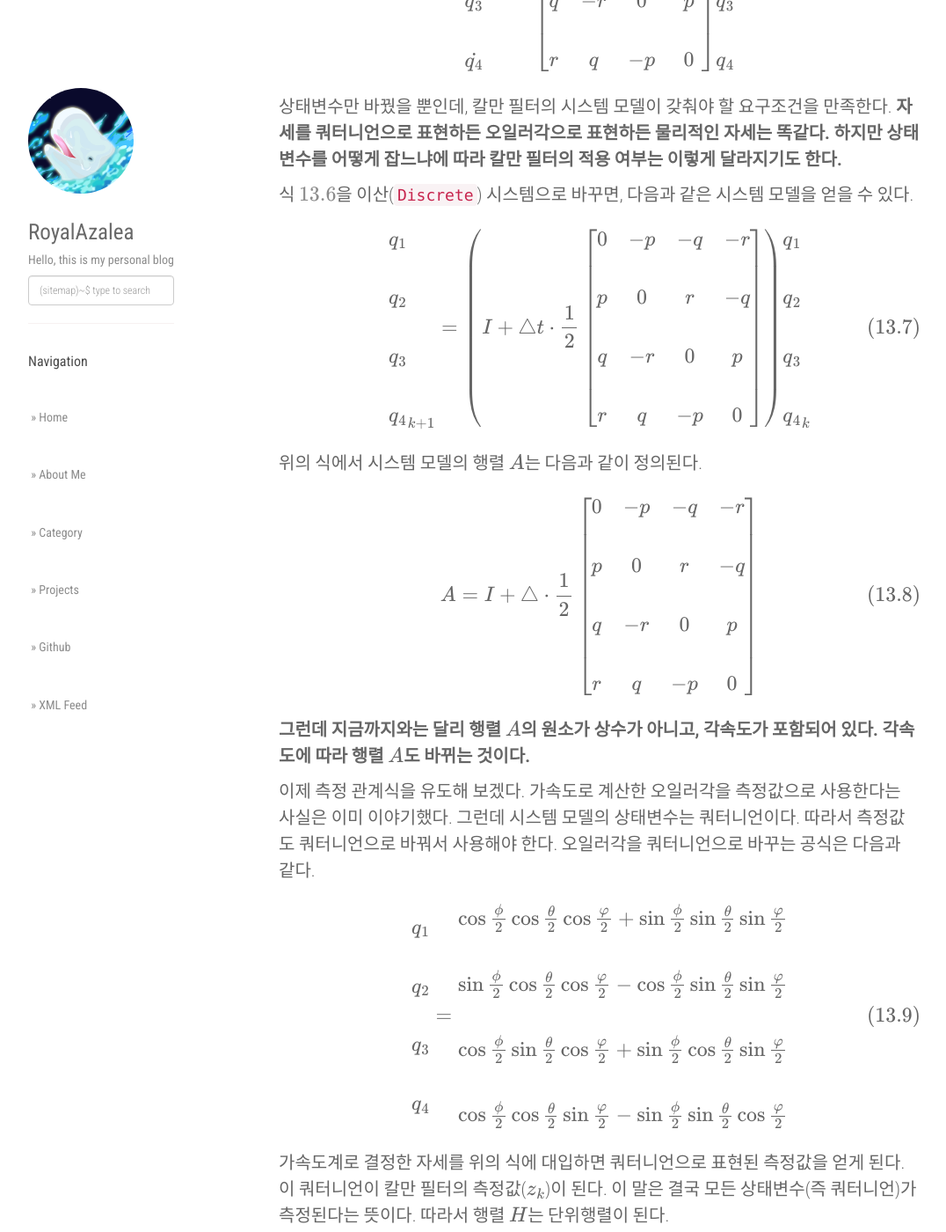
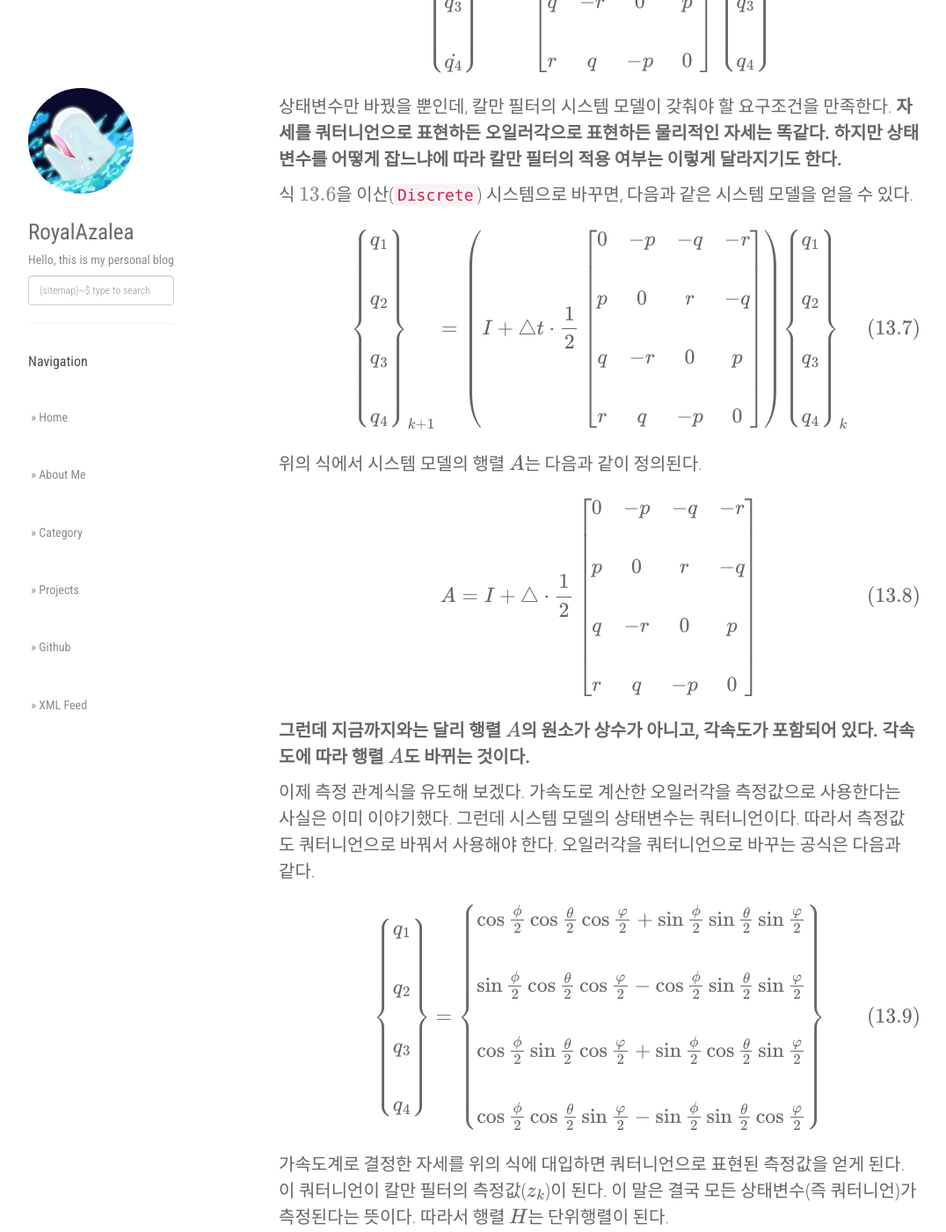
Before and after one commit to RoyalAzalea/RoyalAzalea.github.io, a Jekyll site: the page built from _posts/kalman-filter-study/2017-03-29-kalman-filter-study.md, in a window 1280 px wide and 1400 px high, scrolled down 2981 px. Shown: the whole window at 88% size, without its empty margins (53-1129 px from the left). Built offline with Jekyll 4.4.1, drawn with Linux system fonts in a browser that asks for light colours; nearby versions of some CDN libraries; formulas are drawn with MathJax 3; some of the changed text lies outside the part shown.

Commit message:
update_md

```diff
--- a/_posts/kalman-filter-study/2017-03-29-kalman-filter-study.md
+++ b/_posts/kalman-filter-study/2017-03-29-kalman-filter-study.md
@@ -50,7 +50,7 @@ categories: [kalman_filter, matlab]
 선택이다.
 
 $$
-x = \begin{matrix} \phi \\\\ \theta \\\\ \varphi \end{matrix}
+x = \begin{Bmatrix} \phi \\\\ \theta \\\\ \varphi \end{Bmatrix}
 $$
 
 예제에서는 수평 자세($\phi, \theta$)만 관심 있다고 했다. 따라서 요각($\varphi$)은
@@ -61,7 +61,7 @@ $$
 소개한 적이 있다.
 
 $$
-\begin{bmatrix} \dot{\phi} \\\\ \dot{\theta} \\\\ \dot{\varphi} \end{bmatrix} = \begin{bmatrix} 1 & \sin{\phi}\tan{\theta} & \cos{\phi}\tan{\theta} \\\\ 0 & cos{\phi} & -\sin{\phi} \\\\ 0 & \sin{\phi}/\cos{\theta} & \cos{\phi}/\cos{theta} \end{bmatrix} \label{13.1}\tag{13.1}
+\begin{bmatrix} \dot{\phi} \\\\ \dot{\theta} \\\\ \dot{\varphi} \end{bmatrix} = \begin{bmatrix} 1 & \sin{\phi}\tan{\theta} & \cos{\phi}\tan{\theta} \\\\ 0 & cos{\phi} & -\sin{\phi} \\\\ 0 & \sin{\phi}/\cos{\theta} & \cos{\phi}/\cos{\theta} \end{bmatrix} \label{13.1}\tag{13.1}
 $$
 
 **그런데 이 식을 시스템 모델로 삼기에는 심각한 문제가 있다. 시스템 모델이 되려면 다음과
@@ -69,7 +69,7 @@ $$
 밖으로 빼낼 방법이 없기 때문이다.**
 
 $$
-x_{k+1} = Ax_k + w_k \Leftrightarrow \begin{matrix} \dot{\phi} \\\\ \dot{\theta} \\\\ \dot{\varphi} \end{matrix} = \begin{bmatrix} & & \\\\ & \bullet & \\\\ & & \end{bmatrix} \begin{matrix} \phi \\\\ \theta \\\\ \varphi \end{matrix} + w
+x_{k+1} = Ax_k + w_k \Leftrightarrow \begin{Bmatrix} \dot{\phi} \\\\ \dot{\theta} \\\\ \dot{\varphi} \end{Bmatrix} = \begin{bmatrix} & & \\\\ & \bullet & \\\\ & & \end{bmatrix} \begin{Bmatrix} \phi \\\\ \theta \\\\ \varphi \end{Bmatrix} + w
 $$
 
 이럴 때는 어떻게 해야 할까? 고민할 것 없다. 칼만 필터를 쓰지 못한다. **무슨 수를 쓰더라도
@@ -80,13 +80,13 @@ $$
 두겠다.
 
 $$
-x = \begin{matrix} q_1 \\\\ q_2 \\\\ q_3 \\\\ q_4 \end{matrix} \label{13.5}\tag{13.5}
+x = \begin{Bmatrix} q_1 \\\\ q_2 \\\\ q_3 \\\\ q_4 \end{Bmatrix} \label{13.5}\tag{13.5}
 $$
 
 그런데 쿼터니언과 각속도의 관계는 이미 잘 알려져 있다.
 
 $$
-\begin{matrix} \dot{q_1} \\\\ \dot{q_2} \\\\ \dot{q_3} \\\\ \dot{q_4} \end{matrix} = {1 \over 2}\begin{bmatrix} 0 & -p & -q & -r \\\\ p & 0 & r & -q \\\\ q & -r & 0 & p \\\\ r & q & -p & 0 \end{bmatrix}\begin{matrix} q_1 \\\\ q_2 \\\\ q_3 \\\\ q_4 \end{matrix} \label{13.6}\tag{13.6}
+\begin{Bmatrix} \dot{q_1} \\\\ \dot{q_2} \\\\ \dot{q_3} \\\\ \dot{q_4} \end{Bmatrix} = {1 \over 2}\begin{bmatrix} 0 & -p & -q & -r \\\\ p & 0 & r & -q \\\\ q & -r & 0 & p \\\\ r & q & -p & 0 \end{bmatrix}\begin{Bmatrix} q_1 \\\\ q_2 \\\\ q_3 \\\\ q_4 \end{Bmatrix} \label{13.6}\tag{13.6}
 $$
 
 상태변수만 바꿨을 뿐인데, 칼만 필터의 시스템 모델이 갖춰야 할 요구조건을 만족한다. **자세를
@@ -97,7 +97,7 @@ $$
 있다.
 
 $$
-{\begin{matrix} q_1 \\\\ q_2 \\\\ q_3 \\\\ q_4 \end{matrix}}_{k+1} = \left( I + \triangle t \cdot {1 \over 2} \begin{bmatrix} 0 & -p & -q & -r \\\\ p & 0 & r & -q \\\\ q & -r & 0 & p \\\\ r & q & -p & 0 \end{bmatrix} \right) {\begin{matrix} q_1 \\\\ q_2 \\\\ q_3 \\\\ q_4 \end{matrix}}_k \label{13.7}\tag{13.7}
+{\begin{Bmatrix} q_1 \\\\ q_2 \\\\ q_3 \\\\ q_4 \end{Bmatrix}}_{k+1} = \left( I + \triangle t \cdot {1 \over 2} \begin{bmatrix} 0 & -p & -q & -r \\\\ p & 0 & r & -q \\\\ q & -r & 0 & p \\\\ r & q & -p & 0 \end{bmatrix} \right) {\begin{Bmatrix} q_1 \\\\ q_2 \\\\ q_3 \\\\ q_4 \end{Bmatrix}}_k \label{13.7}\tag{13.7}
 $$
 
 위의 식에서 시스템 모델의 행렬 $A$는 다음과 같이 정의된다.
@@ -114,7 +114,7 @@ $$
 바꿔서 사용해야 한다. 오일러각을 쿼터니언으로 바꾸는 공식은 다음과 같다.
 
 $$
-\begin{matrix} q_1 \\\\ q_2 \\\\ q_3 \\\\ q_4 \end{matrix} = \begin{matrix} \cos{\phi \over 2}\cos{\theta \over 2}\cos{\varphi \over 2} + \sin{\phi \over 2}\sin{\theta \over 2}\sin{\varphi \over 2} \\\\ \sin{\phi \over 2}\cos{\theta \over 2}\cos{\varphi \over 2} - \cos{\phi \over 2}\sin{\theta \over 2}\sin{\varphi \over 2} \\\\ \cos{\phi \over 2}\sin{\theta \over 2}\cos{\varphi \over 2} + \sin{\phi \over 2}\cos{\theta \over 2}\sin{\varphi \over 2} \\\\ \cos{\phi \over 2}\cos{\theta \over 2}\sin{\varphi \over 2} - \sin{\phi \over 2}\sin{\theta \over 2}\cos{\varphi \over 2} \end{matrix}
+\begin{Bmatrix} q_1 \\\\ q_2 \\\\ q_3 \\\\ q_4 \end{Bmatrix} = \begin{Bmatrix} \cos{\phi \over 2}\cos{\theta \over 2}\cos{\varphi \over 2} + \sin{\phi \over 2}\sin{\theta \over 2}\sin{\varphi \over 2} \\\\ \sin{\phi \over 2}\cos{\theta \over 2}\cos{\varphi \over 2} - \cos{\phi \over 2}\sin{\theta \over 2}\sin{\varphi \over 2} \\\\ \cos{\phi \over 2}\sin{\theta \over 2}\cos{\varphi \over 2} + \sin{\phi \over 2}\cos{\theta \over 2}\sin{\varphi \over 2} \\\\ \cos{\phi \over 2}\cos{\theta \over 2}\sin{\varphi \over 2} - \sin{\phi \over 2}\sin{\theta \over 2}\cos{\varphi \over 2} \end{Bmatrix}
 \label{13.9}\tag{13.9}
 $$
 
@@ -156,7 +156,7 @@ $$
 초기값의 물리적인 의미는 오일러각이 모두 $0$이라는 뜻이다.
 
 $$
-\hat{x}_0^{-} = \begin{matrix} q_1 \\\\ q_2 \\\\ q_3 \\\\ q_4 \end{matrix} = \begin{matrix} 1 \\\\ 0 \\\\ 0 \\\\ 0 \end{matrix}, P_0^{-} = \begin{bmatrix} 1 & 0 & 0 & 0 \\\\ 0 & 1 & 0 & 0 \\\\ 0 & 0 & 1 & 0 \\\\ 0 & 0 & 0 & 1 \end{bmatrix}
+\hat{x}_0^{-} = \begin{Bmatrix} q_1 \\\\ q_2 \\\\ q_3 \\\\ q_4 \end{Bmatrix} = \begin{Bmatrix} 1 \\\\ 0 \\\\ 0 \\\\ 0 \end{Bmatrix}, P_0^{-} = \begin{bmatrix} 1 & 0 & 0 & 0 \\\\ 0 & 1 & 0 & 0 \\\\ 0 & 0 & 1 & 0 \\\\ 0 & 0 & 0 & 1 \end{bmatrix}
 $$
 
 **EulerKalman.m**
```
Also changed, not shown: other parts of _posts/kalman-filter-study/2017-03-29-kalman-filter-study.md (+1 -1 lines), _posts/kalman-filter-study/2017-03-28-kalman-filter-study.md (+8 -8 lines).
